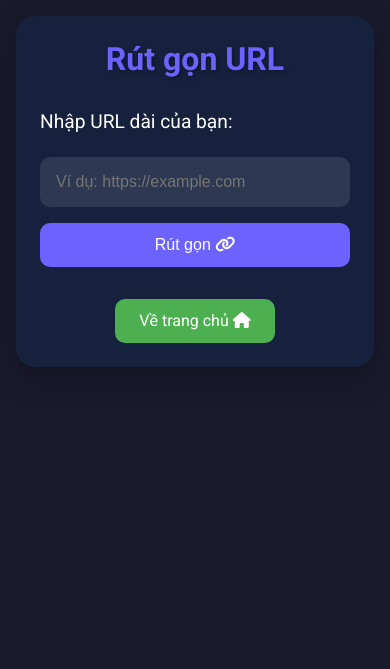
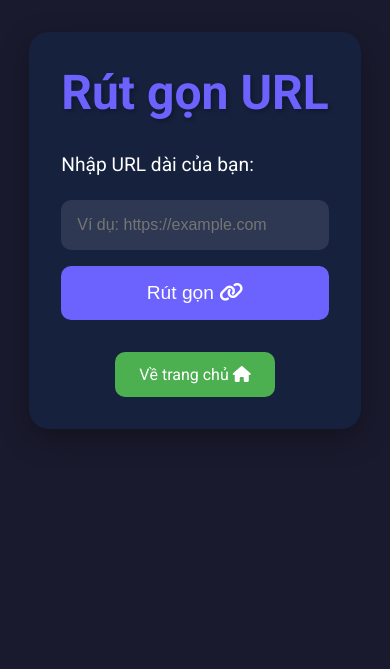
Before and after one commit to tanbaycu/tanbaycu-website, a Flask app: page /shorten-link in a window 390 px wide. Shown: the top 669 px of the page. Run offline with Flask 3, Linux system fonts and the light colour scheme; parts of the project's set-up code (start-up, migrations or seed data) failed here and were passed over.

Commit message:
hello world

```diff
--- a/templates/shorten_link.html
+++ b/templates/shorten_link.html
@@ -168,40 +168,7 @@
       color: var(--secondary-color);
     }
 
-    @media (max-width: 768px) {
-      .container {
-        margin: 1rem;
-        padding: 1.5rem;
-      }
 
-      h1 {
-        font-size: 2.5rem;
-      }
-
-      input[type="url"],
-      button {
-        font-size: 1rem;
-      }
-
-      .short-url a {
-        font-size: 1.1rem;
-      }
-    }
-
-    @media (max-width: 480px) {
-      h1 {
-        font-size: 2rem;
-      }
-
-      .short-url a {
-        font-size: 1rem;
-      }
-
-      button {
-        padding: 0.8rem;
-        font-size: 1rem;
-      }
-    }
   </style>
 </head>
 
```
